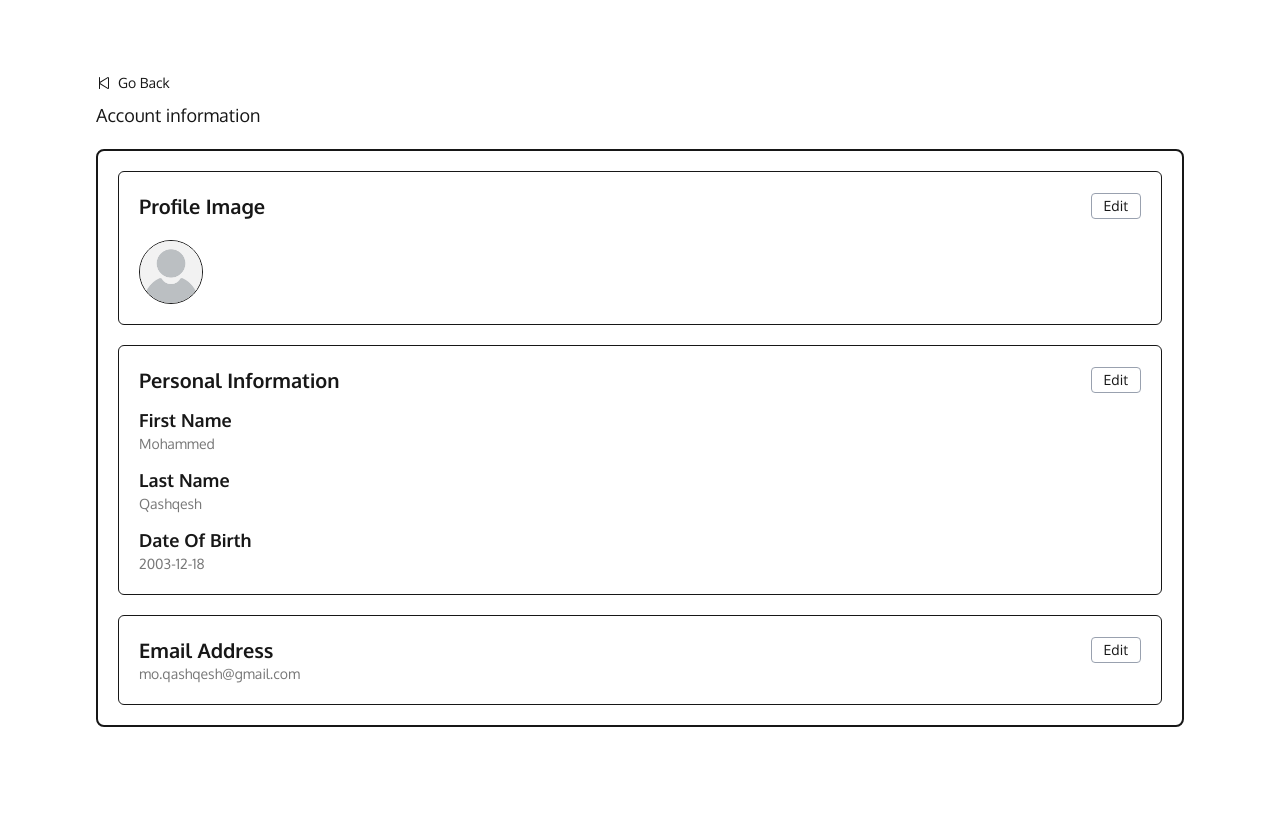
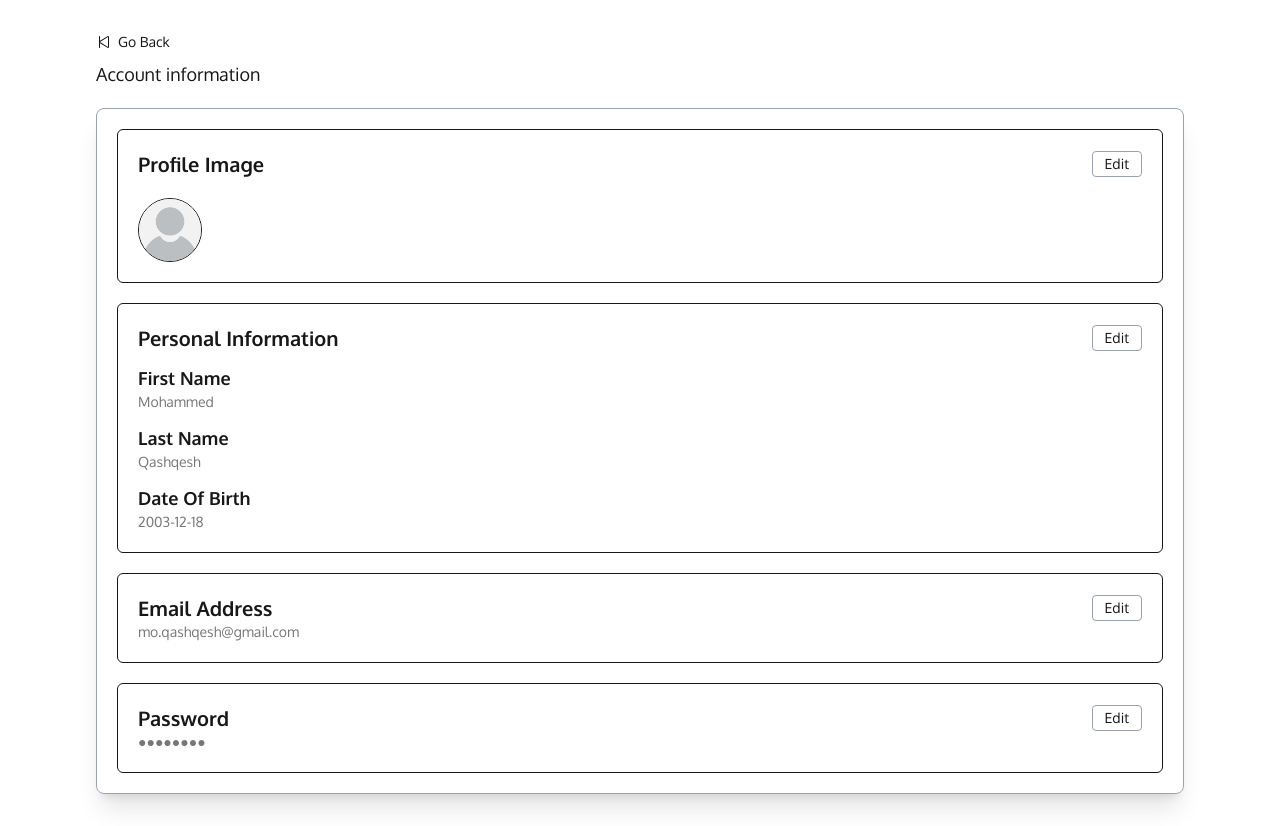
Before and after one commit to AbdallahShnaino/GSGLearnGate, a Next.js app: page /edit-profile in a window 1280 px wide. Before the commit the page ends 800 px from the top, so only its background shows below. Built offline with nearby package versions, Linux system fonts and the light colour scheme.

Commit message:
LEAR-23 create edit password component without modal

```diff
--- a/app/(out)/edit-profile/page.tsx
+++ b/app/(out)/edit-profile/page.tsx
@@ -1,4 +1,5 @@
 import EditEmailAddress from "@/components/EditEmailAddress/EditEmailAddress";
+import EditPassword from "@/components/EditPassword/EditPassword";
 import EditPersonalInformation from "@/components/EditPersonalInformation/EditPersonalInformation";
 import EditProfileImage from "@/components/EditProfileImage/EditProfileImage";
 import { SkipBack } from "@phosphor-icons/react/dist/ssr";
@@ -7,7 +8,7 @@ import React from "react";
 
 const EditProfilePage = () => {
   return (
-    <div className="h-dvh flex flex-col gap-5 justify-center w-[85%] m-auto">
+    <div className="flex flex-col gap-5 justify-center w-[85%] mx-auto my-8">
       <div>
         <Link
           href={"/"}
@@ -18,10 +19,11 @@ const EditProfilePage = () => {
         </Link>
         <p className="text-lg mt-2">Account information</p>
       </div>
-      <div className="border-2 rounded-lg p-5 flex flex-col gap-5">
+      <div className="border-1 border-gray-400 shadow-xl rounded-lg p-5 flex flex-col gap-5">
         <EditProfileImage />
         <EditPersonalInformation />
         <EditEmailAddress />
+        <EditPassword />
       </div>
     </div>
   );
--- a/app/globals.css
+++ b/app/globals.css
@@ -4,9 +4,9 @@
   --background: #ffffff;
   --foreground: #171717;
   --font-oxygen: "Oxygen", sans-serif;
-  --primary-color: #222831;
-  --secondary-color: #393e46;
-  --vital-color: #00adb5;
+  --primary-color: #ffa41f;
+  --secondary-color: #e99375;
+  --vital-color: #fff5e7;
 }
 
 @theme inline {
@@ -29,15 +29,10 @@ body {
 }
 
 /* لإزالة الأسهم في متصفحات WebKit (Chrome, Safari, Edge) */
-#idNumber::-webkit-outer-spin-button,
-#idNumber::-webkit-inner-spin-button {
+::-webkit-outer-spin-button,
+::-webkit-inner-spin-button {
   -webkit-appearance: none;
   margin: 0;
-}
-
-/* لإزالة الأسهم في Firefox */
-#idNumber {
-  -moz-appearance: textfield;
 }
 
 .bg-signup {
--- /dev/null
+++ b/components/EditPassword/EditPassword.tsx
@@ -0,0 +1,18 @@
+import React from "react";
+
+const EditPassword = () => {
+  return (
+    <div className="border-1 p-5 rounded-md">
+      <div className="flex justify-between items-center">
+        <p className="text-xl font-bold">Password</p>
+        <button className="border-1 border-gray-400 rounded py-0.5 px-3 cursor-pointer text-sm hover:bg-[var(--primary-color)] hover:text-white transition-all">
+          Edit
+        </button>
+      </div>
+
+      <p className="text-[#777] text-sm">●●●●●●●●</p>
+    </div>
+  );
+};
+
+export default EditPassword;
```
